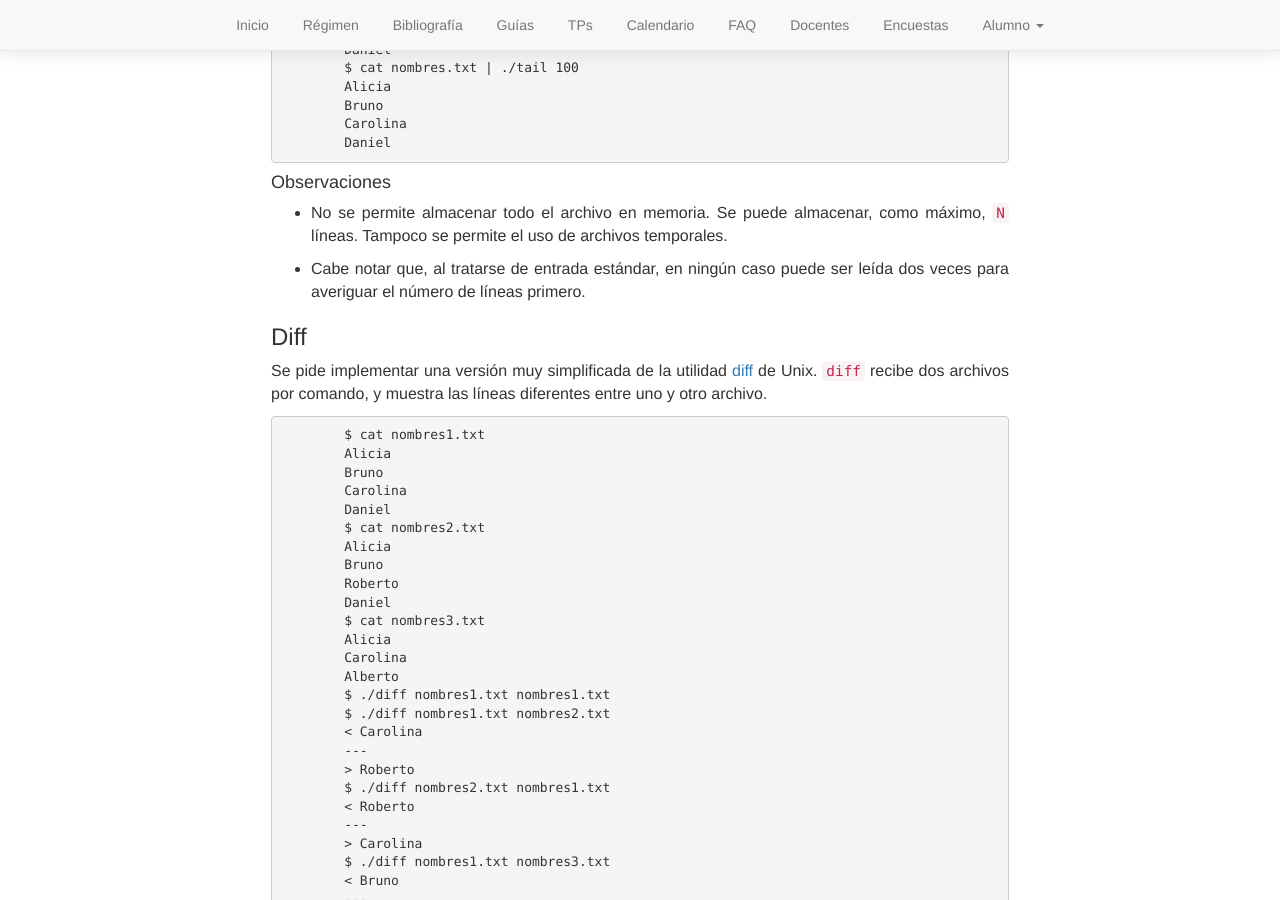
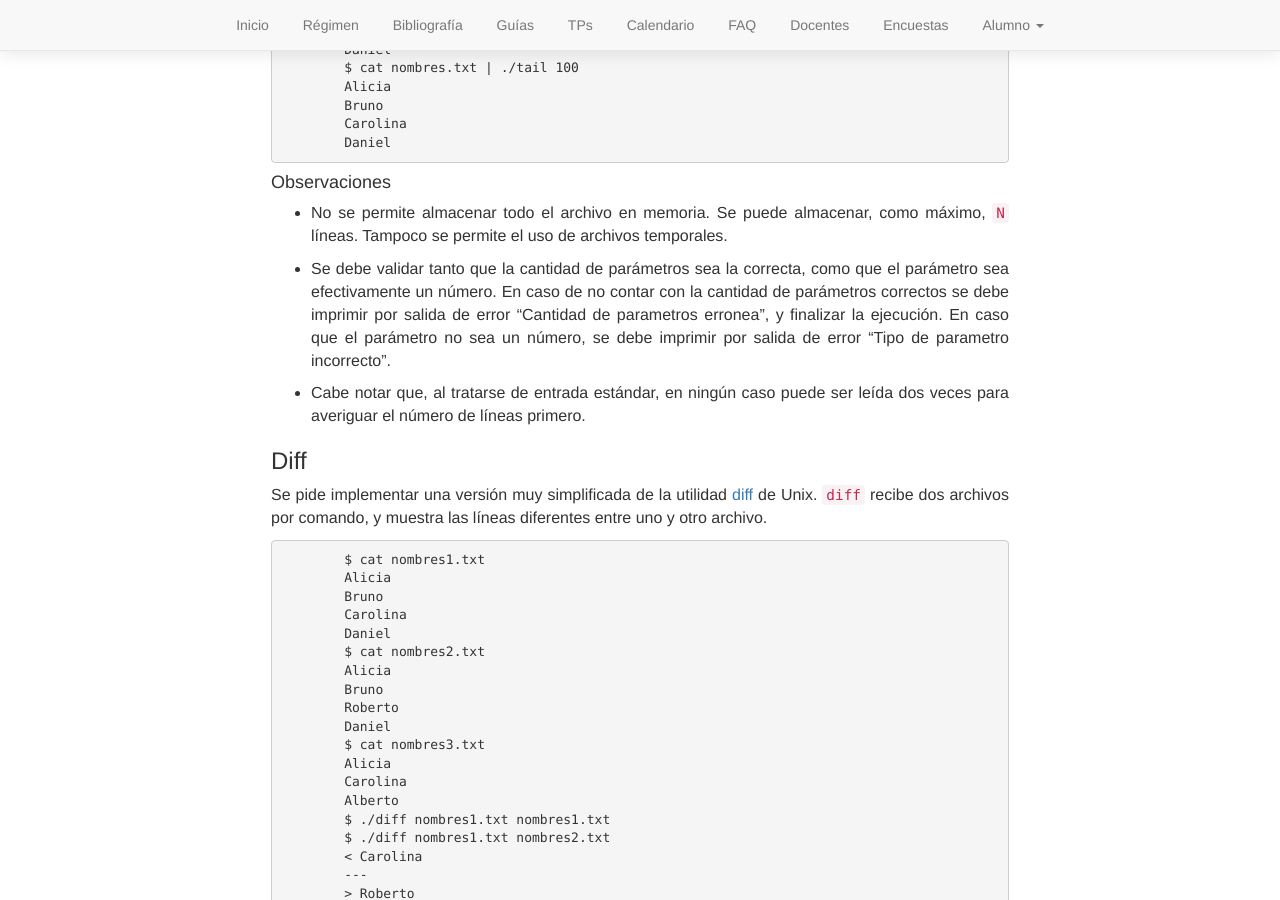
Before and after one commit to algoritmos-rw/algoritmos, a Jekyll site: the page built from static/tps/2018_1/tp1/index.md, in a window 1280 px wide and 900 px high, scrolled down 3364 px. Built offline with Jekyll 4.4.1, drawn with Linux system fonts in a browser that asks for light colours.

Commit message:
Aclaraciones

```diff
--- a/static/tps/2018_1/tp1/index.md
+++ b/static/tps/2018_1/tp1/index.md
@@ -184,6 +184,8 @@ En nuestro caso, el programa no acepta nombre de archivo y siempre trabaja con e
 
 - No se permite almacenar todo el archivo en memoria. Se puede almacenar, como máximo, `N` líneas. Tampoco se permite el uso de archivos temporales.
 
+- Se debe validar tanto que la cantidad de parámetros sea la correcta, como que el parámetro sea efectivamente un número. En caso de no contar con la cantidad de parámetros correctos se debe imprimir por salida de error "Cantidad de parametros erronea", y finalizar la ejecución. En caso que el parámetro no sea un número, se debe imprimir por salida de error "Tipo de parametro incorrecto".
+
 - Cabe notar que, al tratarse de entrada estándar, en ningún caso puede ser leída dos veces para averiguar el número de líneas primero.
 
 ### Diff
```
